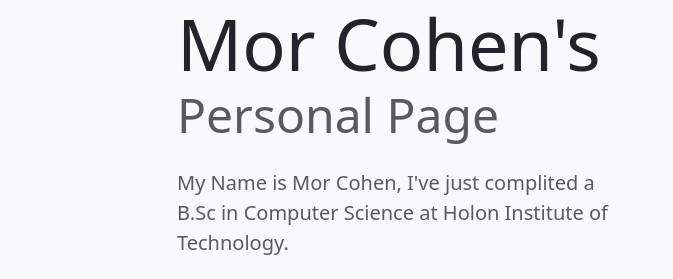
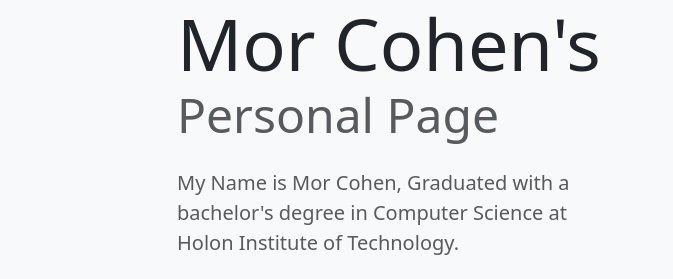
Before and after one commit to sirvolpe/Frontend-assignment-1, a plain HTML site: page index.html in a window 1280 px wide. Shown: the top 279 px of the page, 0-673 px from the left. Drawn offline with nearby package versions, Linux system fonts and the light colour scheme; grey boxes are pictures that could not be loaded.

Commit message:
Update index.html

```diff
--- a/index.html
+++ b/index.html
@@ -19,7 +19,7 @@
                             <div class="display-2">Mor Cohen's</div>
                             <div class="display-5 text-muted">Personal Page</div>
                         </h1>
-                        <p class="lead my-4 text-muted"> My Name is Mor Cohen, I've just complited a B.Sc in Computer Science at Holon Institute of Technology. </p>
+                        <p class="lead my-4 text-muted"> My Name is Mor Cohen, Graduated with a bachelor's degree in Computer Science at Holon Institute of Technology. </p>
                         <button class="btn btn-outline-secondary btn-lg">
                             <a href="https://www.linkedin.com/in/mor-cohen-057462225/" class="text-secondary" style="text-decoration: none;">Linkedin</a>
                         </button>
```
